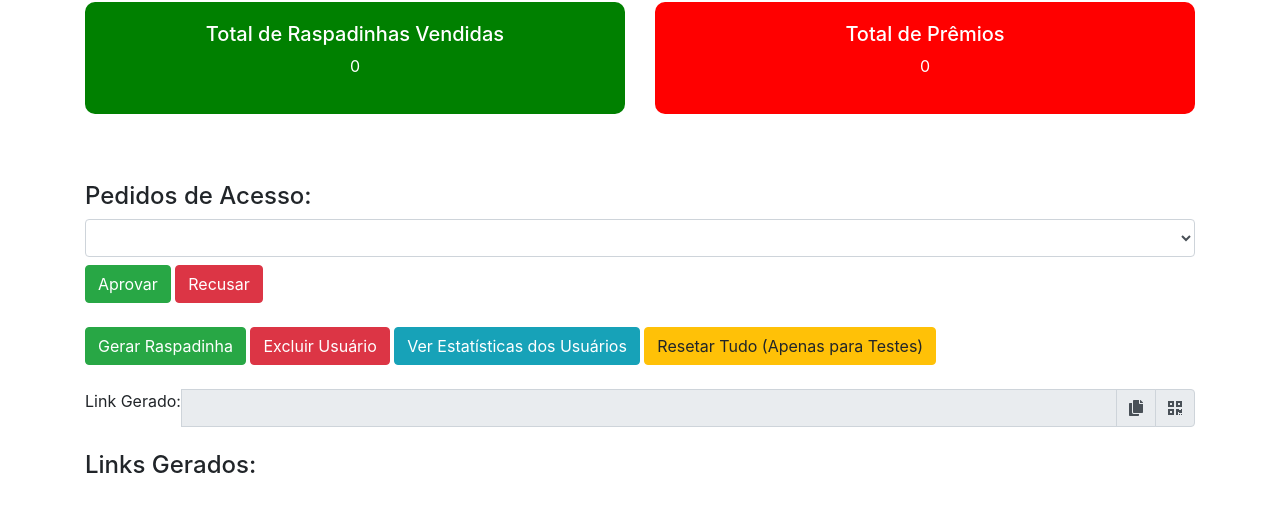
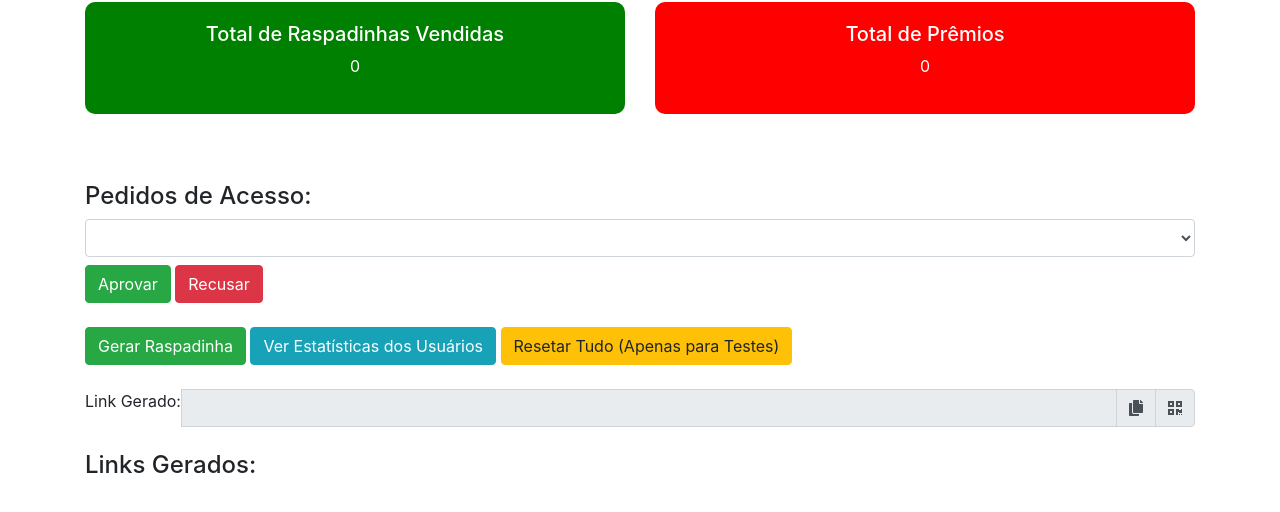
Before and after one commit to cicerolbs/Raspadinha, a website: page admin.html in a window 1280 px wide. Shown: the part 94-606 px from the top of the page. Drawn offline with nearby package versions, Linux system fonts and the light colour scheme.

Commit message:
Update admin.html

```diff
--- a/admin.html
+++ b/admin.html
@@ -57,7 +57,6 @@
     <!-- Botões de ação -->
     <div class="mt-4">
       <button class="btn btn-success" id="generateButton">Gerar Raspadinha</button>
-      <button class="btn btn-danger">Excluir Usuário</button>
       <a href="user_stats.html" class="btn btn-info">Ver Estatísticas dos Usuários</a>
       <button class="btn btn-warning">Resetar Tudo (Apenas para Testes)</button>
     </div>
```
